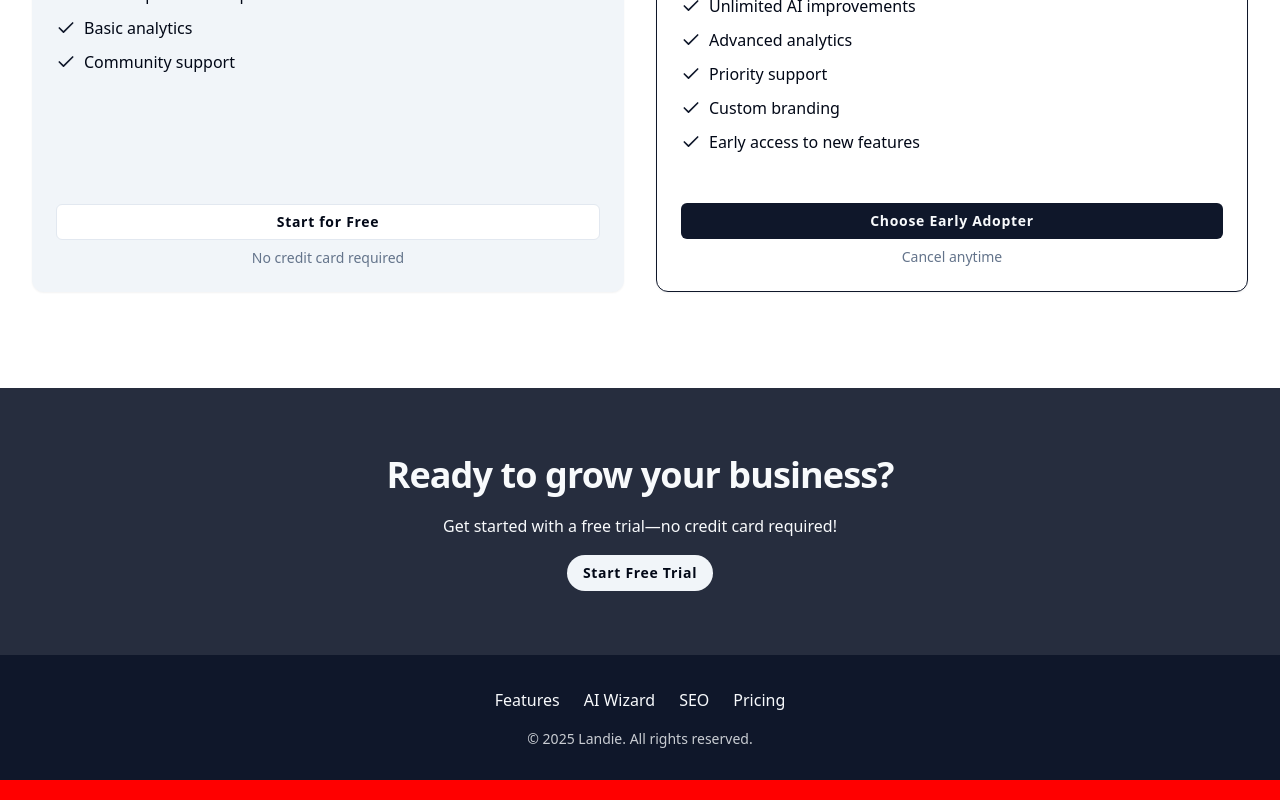
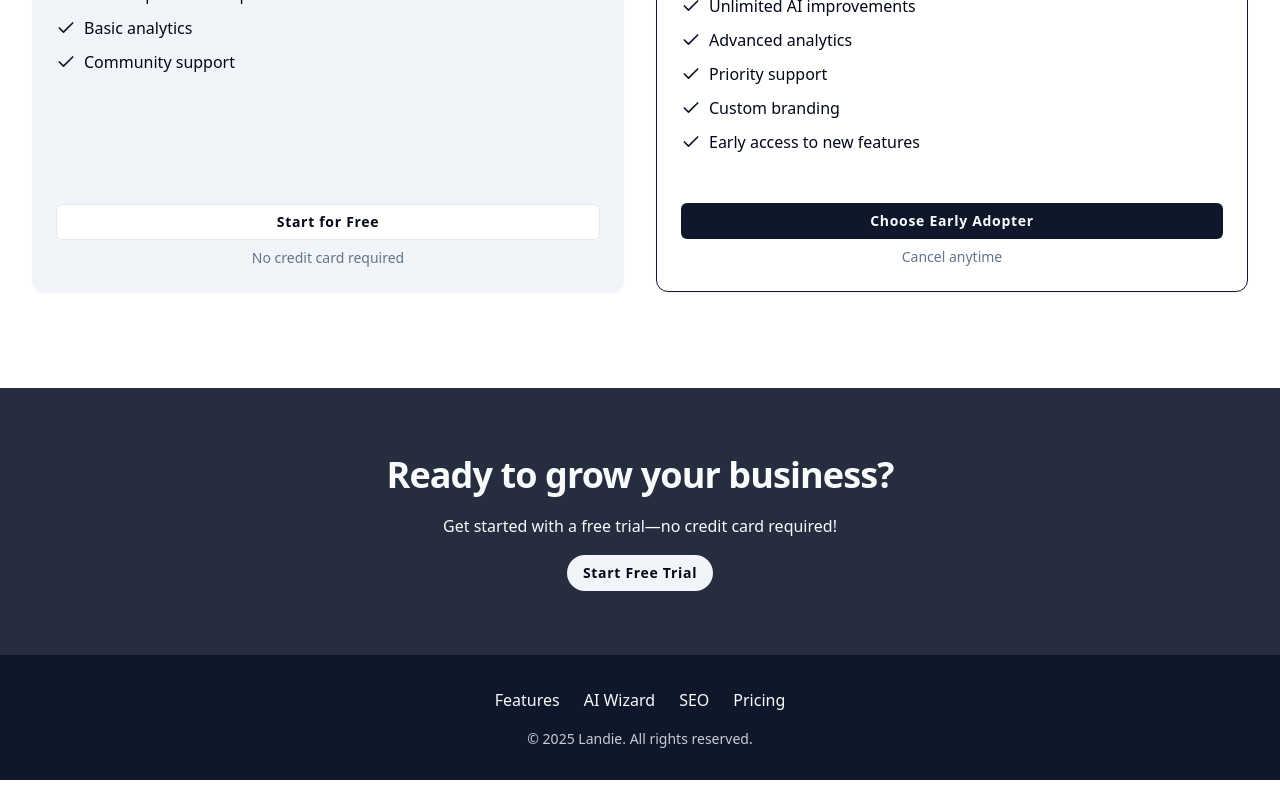
Before and after one commit to hkmcoding/landie-next, a Next.js app: page / in a window 1280 px wide. Shown: the part 3745-4545 px from the top of the page. Built offline with nearby package versions, Linux system fonts and the light colour scheme; no server answers.

Commit message:
scroll sentinel fix

```diff
--- a/src/app/layout.tsx
+++ b/src/app/layout.tsx
@@ -35,8 +35,8 @@ export default function RootLayout({
             {children}
           </ConditionalLayout>
         </AuthProvider>
-        {/* Scroll sentinel for iOS Safari debugging */}
-        <div id="scroll-sentinel" style={{height: '20px', background: 'red', position: 'relative', zIndex: 9999}} />
+        {/* Scroll sentinel for iOS Safari and Android mobile browsers - only on mobile */}
+        <div id="scroll-sentinel" className="block md:hidden" style={{height: '20px', background: 'transparent', position: 'relative', zIndex: 9999}} />
       </body>
     </html>
   );
```
